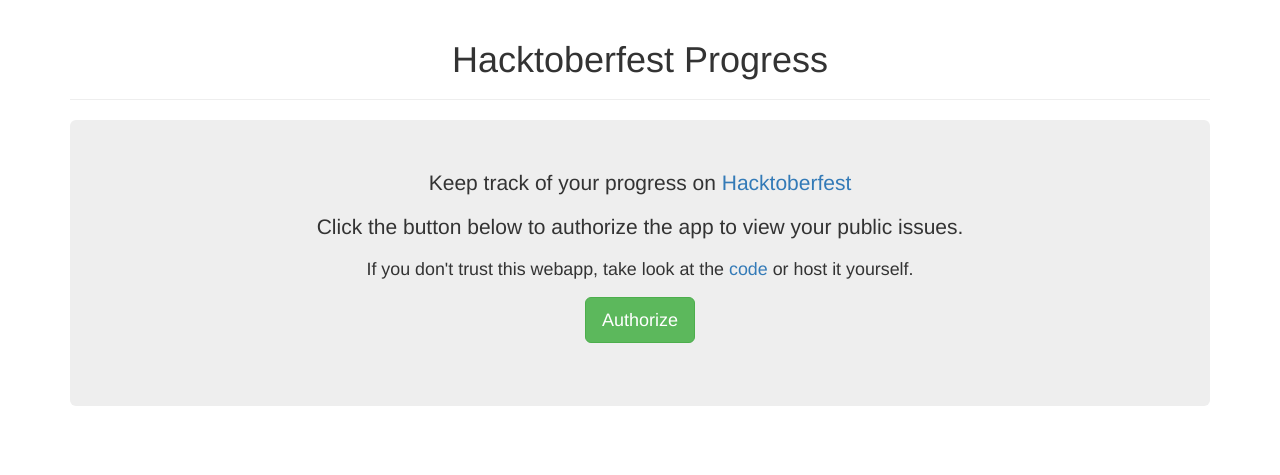
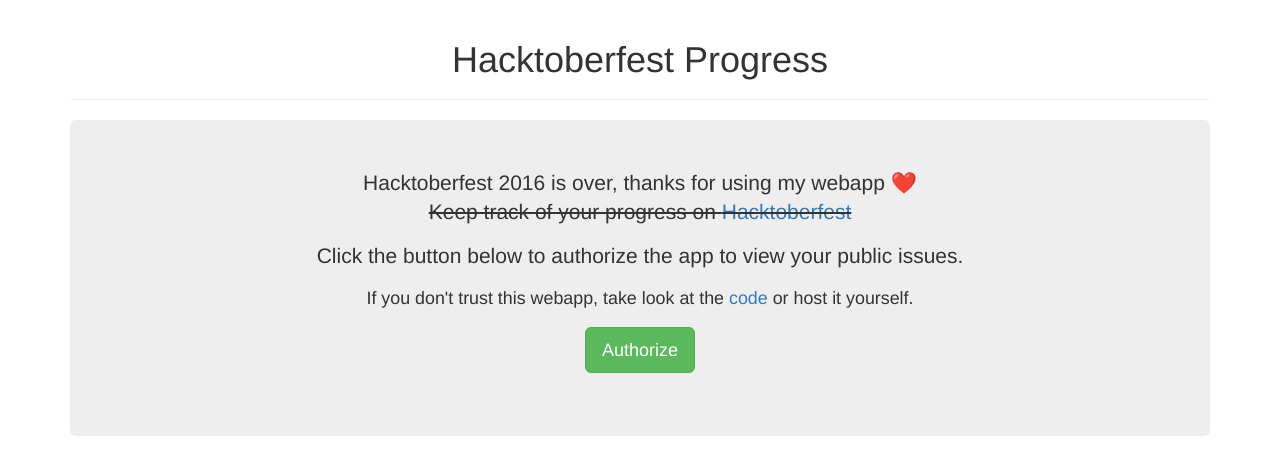
Before and after one commit to Thor77/HacktoberfestProgress, a Flask app: page / in a window 1280 px wide. Shown: the top 475 px of the page. Run offline with Flask 2, Linux system fonts and the light colour scheme; some libraries are stand-ins or nearby versions.

Commit message:
Update index-lead: Hacktoberfest 2016 is over

```diff
--- a/templates/index.jinja2
+++ b/templates/index.jinja2
@@ -2,7 +2,8 @@
 {% block content %}
 <div class="jumbotron">
   <p class="lead">
-    Keep track of your progress on <a href="https://hacktoberfest.digitalocean.com">Hacktoberfest</a>
+    Hacktoberfest 2016 is over, thanks for using my webapp ❤️<br>
+    <strike>Keep track of your progress on <a href="https://hacktoberfest.digitalocean.com">Hacktoberfest</a></strike>
   </p>
   <p>Click the button below to authorize the app to view your public issues.</p>
   <p><small>If you don't trust this webapp, take look at the <a href="https://github.com/Thor77/HacktoberfestProgress">code</a> or host it yourself.</small></p>
```
